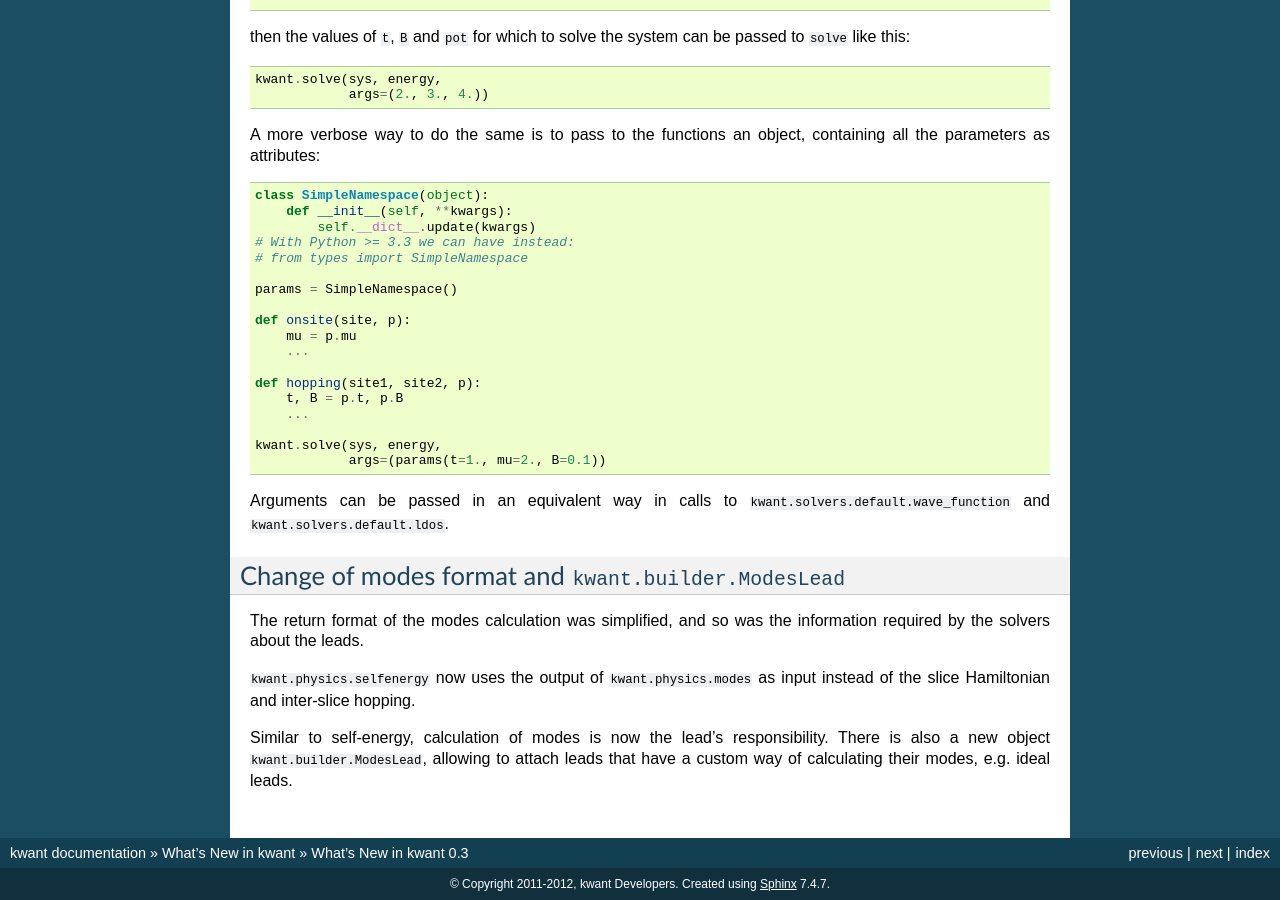
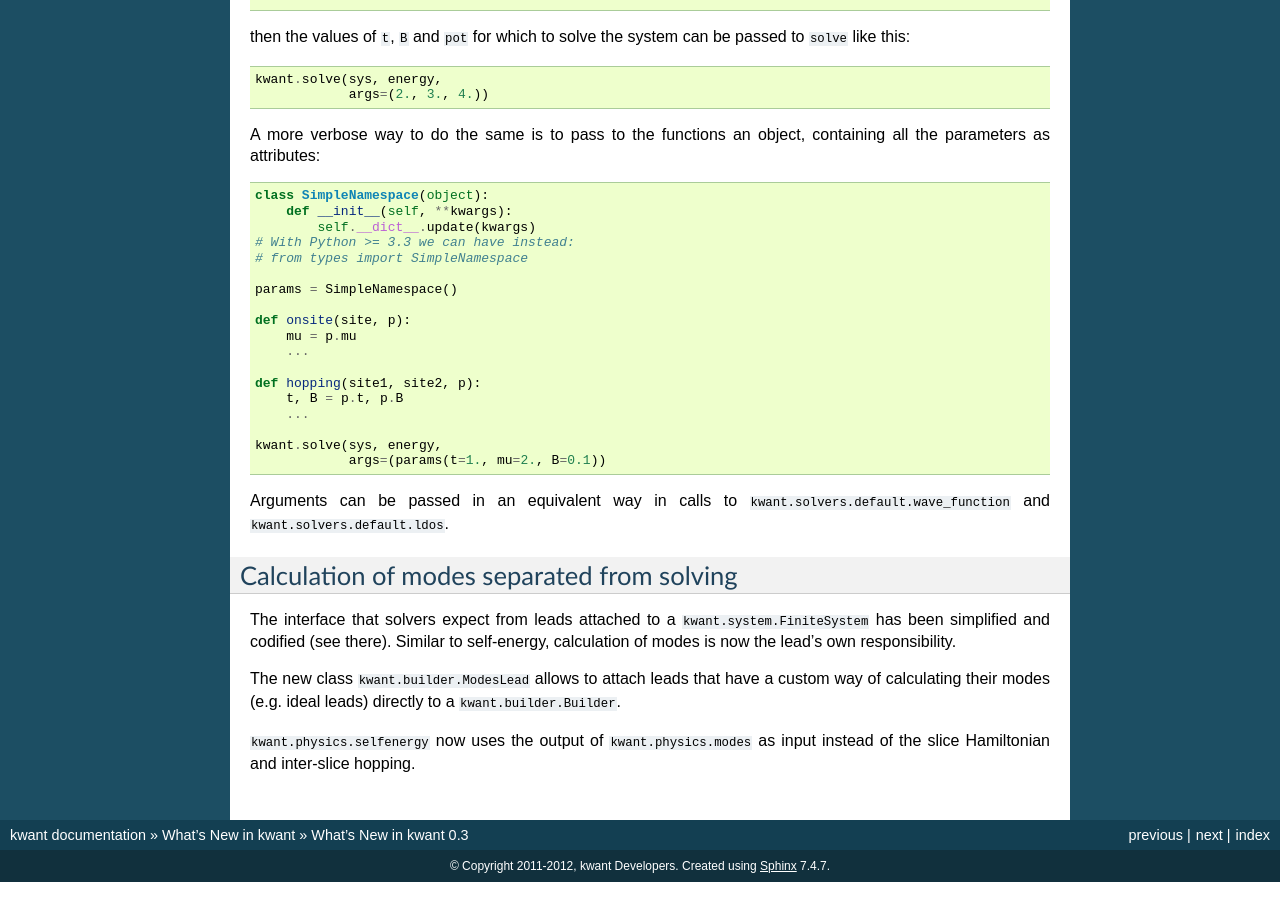
Before and after one commit to kwant-project/kwant, a Sphinx documentation site: the page built from doc/source/whatsnew/0.3.rst, in a window 1280 px wide and 900 px high, scrolled down 1656 px. Built offline with Sphinx 7.4.7, drawn with Linux system fonts in a browser that asks for light colours; formulas are drawn with MathJax 3; pages that are not in the unit, such as notebooks, are missing from menus; the version number could not be read and is left out; cross-references to code outside the pages are shown as plain code; some of the changed text lies outside the part shown.

Commit message:
clarify whatsnew for modes

```diff
--- a/doc/source/whatsnew/0.3.rst
+++ b/doc/source/whatsnew/0.3.rst
@@ -123,14 +123,16 @@ containing all the parameters as attributes::
 Arguments can be passed in an equivalent way in calls to
 `~kwant.solvers.default.wave_function` and `~kwant.solvers.default.ldos`.
 
-Change of modes format and `~kwant.builder.ModesLead`
------------------------------------------------------
-The return format of the modes calculation was simplified, and so was
-the information required by the solvers about the leads.
+Calculation of modes separated from solving
+-------------------------------------------
+The interface that solvers expect from leads attached to a
+`~kwant.system.FiniteSystem` has been simplified and codified (see there).
+Similar to self-energy, calculation of modes is now the lead's own
+responsibility.
+
+The new class `~kwant.builder.ModesLead` allows to attach leads that have a
+custom way of calculating their modes (e.g. ideal leads) directly to a
+`~kwant.builder.Builder`.
 
 `~kwant.physics.selfenergy` now uses the output of `~kwant.physics.modes` as
 input instead of the slice Hamiltonian and inter-slice hopping.
-
-Similar to self-energy, calculation of modes is now the lead's responsibility.
-There is also a new object `~kwant.builder.ModesLead`, allowing to attach leads
-that have a custom way of calculating their modes, e.g. ideal leads.
```
